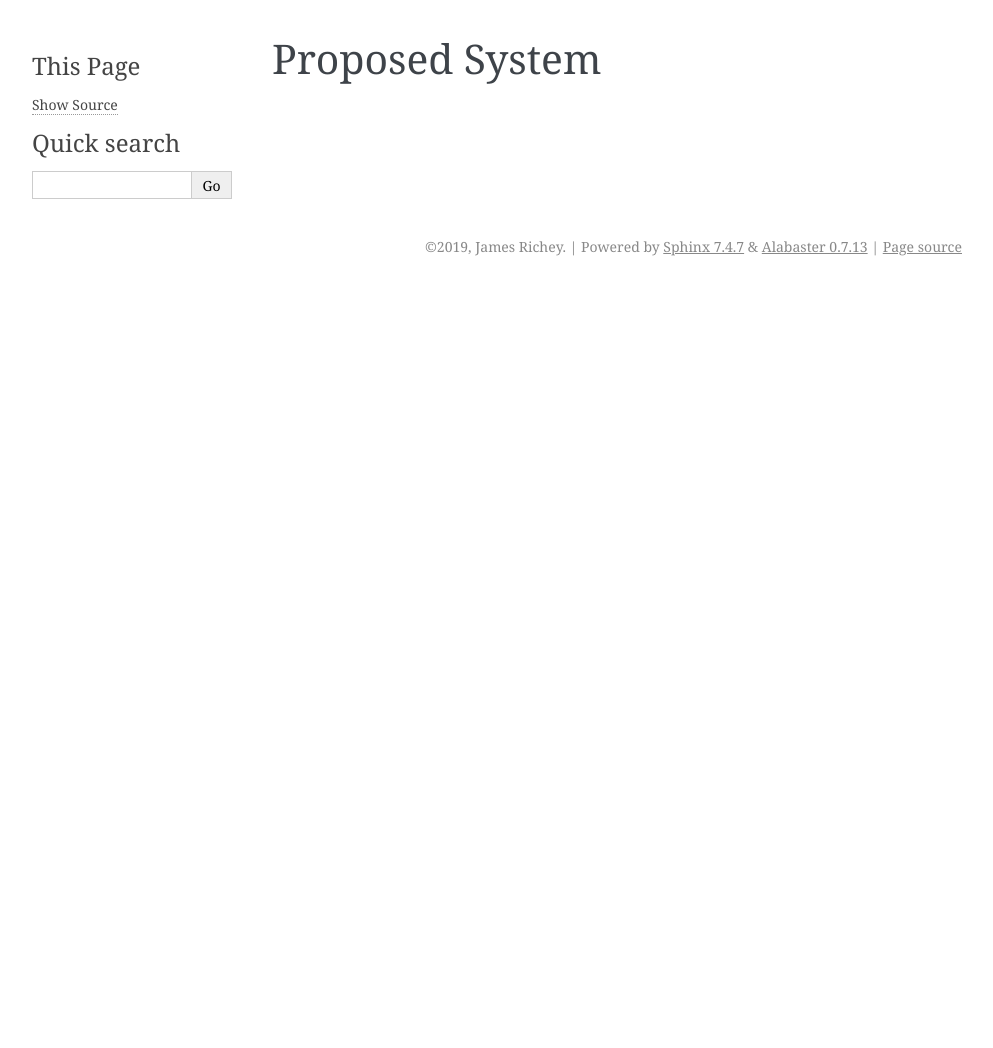
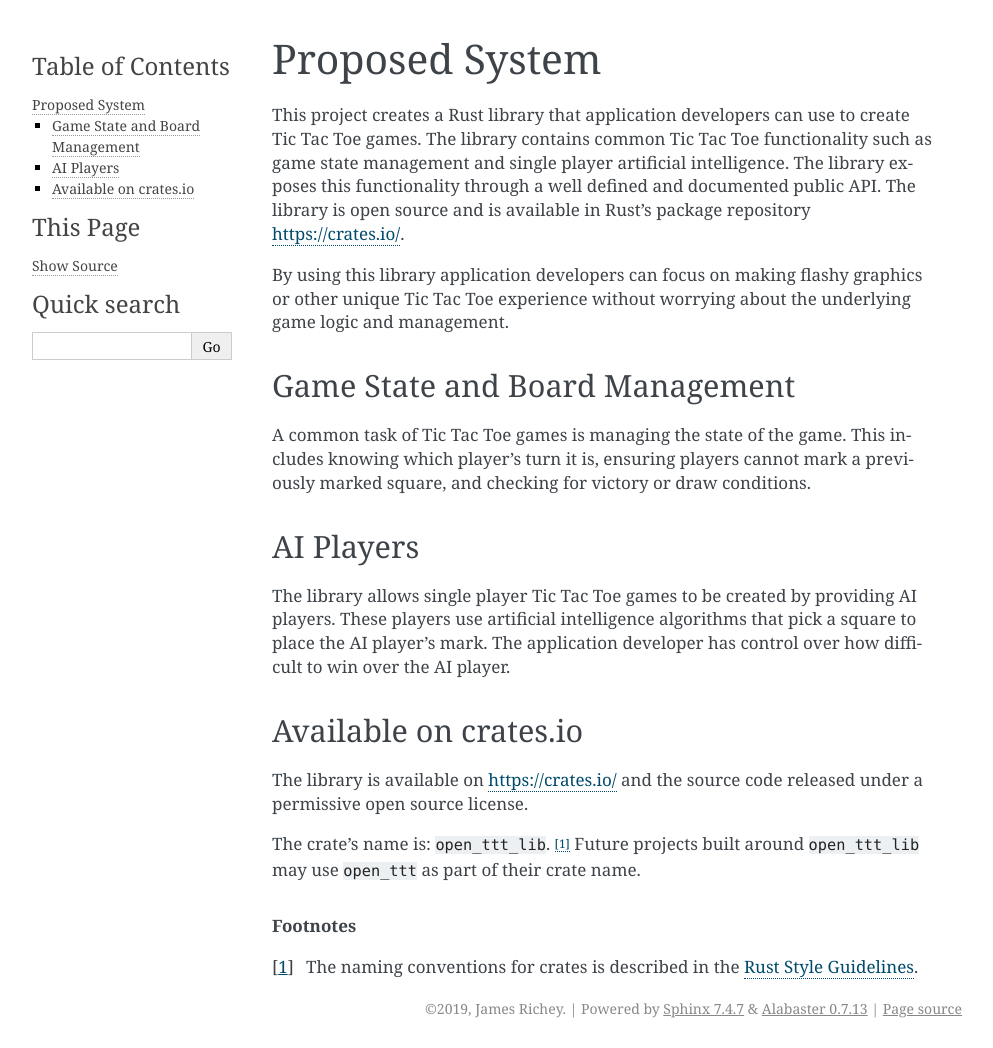
Before and after one commit to j-richey/ounce-of-rust-design-doc, a Sphinx documentation site: the page built from source/overview/proposed-system.rst, in a window 1280 px wide. Shown: the whole page, without its empty margins (148-1141 px from the left). Built offline with Sphinx 7.4.7, drawn with Linux system fonts in a browser that asks for light colours; before the commit the page ends 900 px from its top, so only the background shows below that.

Commit message:
Adding a draft of the Proposed System section in the Overview chapter.
This explains how the new system provides Tic Tac Toe functionality.

```diff
--- a/source/overview/proposed-system.rst
+++ b/source/overview/proposed-system.rst
@@ -1,12 +1,46 @@
 ###############
 Proposed System
 ###############
+This project creates a Rust library that application developers can use to create
+Tic Tac Toe games. The library contains common Tic Tac Toe functionality such as
+game state management and single player artificial intelligence. The library
+exposes this functionality through a well defined and documented public API.
+The library is open source and is available in Rust's package repository
+`<https://crates.io/>`__.
 
-..  TODO:
-    * Rust Based
-    * Open source reusable library
-    * Provides common functionality for Tic Tac Toe games
-      * AI
-      * Board management
-      * Checking for victory (and knowing what squares were involved in victory)
-    * Name of Library: ttt-core (ttt-cli, ttt-gui)
+By using this library application developers can focus on making flashy graphics
+or other unique Tic Tac Toe experience without worrying about the underlying game
+logic and management.
+
+
+===============================
+Game State and Board Management
+===============================
+A common task of Tic Tac Toe games is managing the state of the game. This
+includes knowing which player's turn it is, ensuring players cannot mark a
+previously marked square, and checking for victory or draw conditions.
+
+
+==========
+AI Players
+==========
+The library allows single player Tic Tac Toe games to be created by providing
+AI players. These players use artificial intelligence algorithms that pick a
+square to place the AI player's mark. The application developer has control over
+how difficult to win over the AI player.
+
+
+======================
+Available on crates.io
+======================
+The library is available on `<https://crates.io/>`__ and the source code released
+under a permissive open source license.
+
+The crate's name is: ``open_ttt_lib``. [#A]_ Future projects built around
+``open_ttt_lib`` may use ``open_ttt`` as part of their crate name.
+
+
+..  rubric:: Footnotes
+
+..  [#A] The naming conventions for crates is described in the
+        `Rust Style Guidelines <https://doc.rust-lang.org/1.0.0/style/style/naming/README.html>`__.
```
